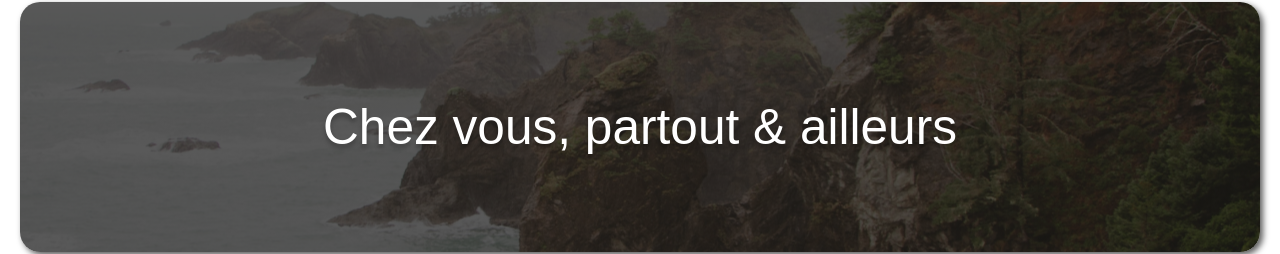
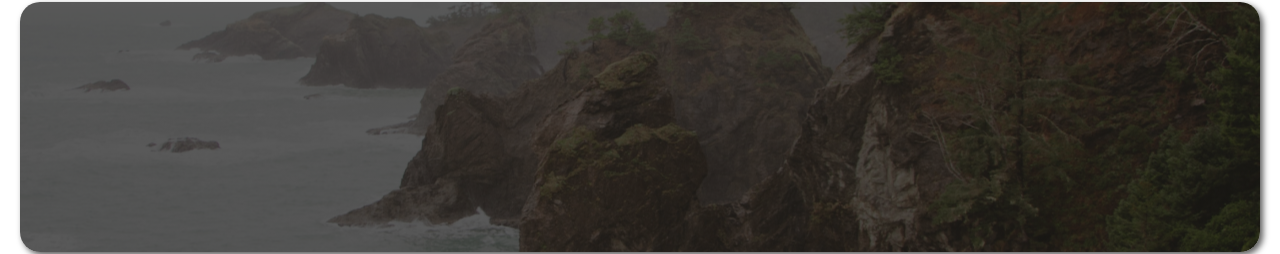
Before and after one commit to Mil00Z/booki-kaza, a Next.js app: page / in a window 1280 px wide. Shown: the part 114-368 px from the top of the page. Built offline with nearby package versions, Linux system fonts and the light colour scheme.

Commit message:
changes main title display

```diff
--- a/src/components/ui/Hero/Hero.tsx
+++ b/src/components/ui/Hero/Hero.tsx
@@ -34,7 +34,7 @@ const HeroBanner = (props) => {
     <div className={`hero banner-${layout}`} style={layout === 'about' ? {backgroundImage:`url(${currentBg.src})`} :
     {backgroundImage:`linear-gradient(to right, rgba(0, 0, 0, var(--op)) 0%, rgba(0, 0, 0, var(--op)) 100%),url(${currentBg.src})`}}>
 
-    {layout === 'home' ? <h1 className="title" data-page={layout}>Chez vous, partout & ailleurs</h1> : null }
+    {layout === 'annonces' ? <h1 className="title" data-page={layout}>Chez vous, partout & ailleurs</h1> : null }
 
     </div>
 
```
